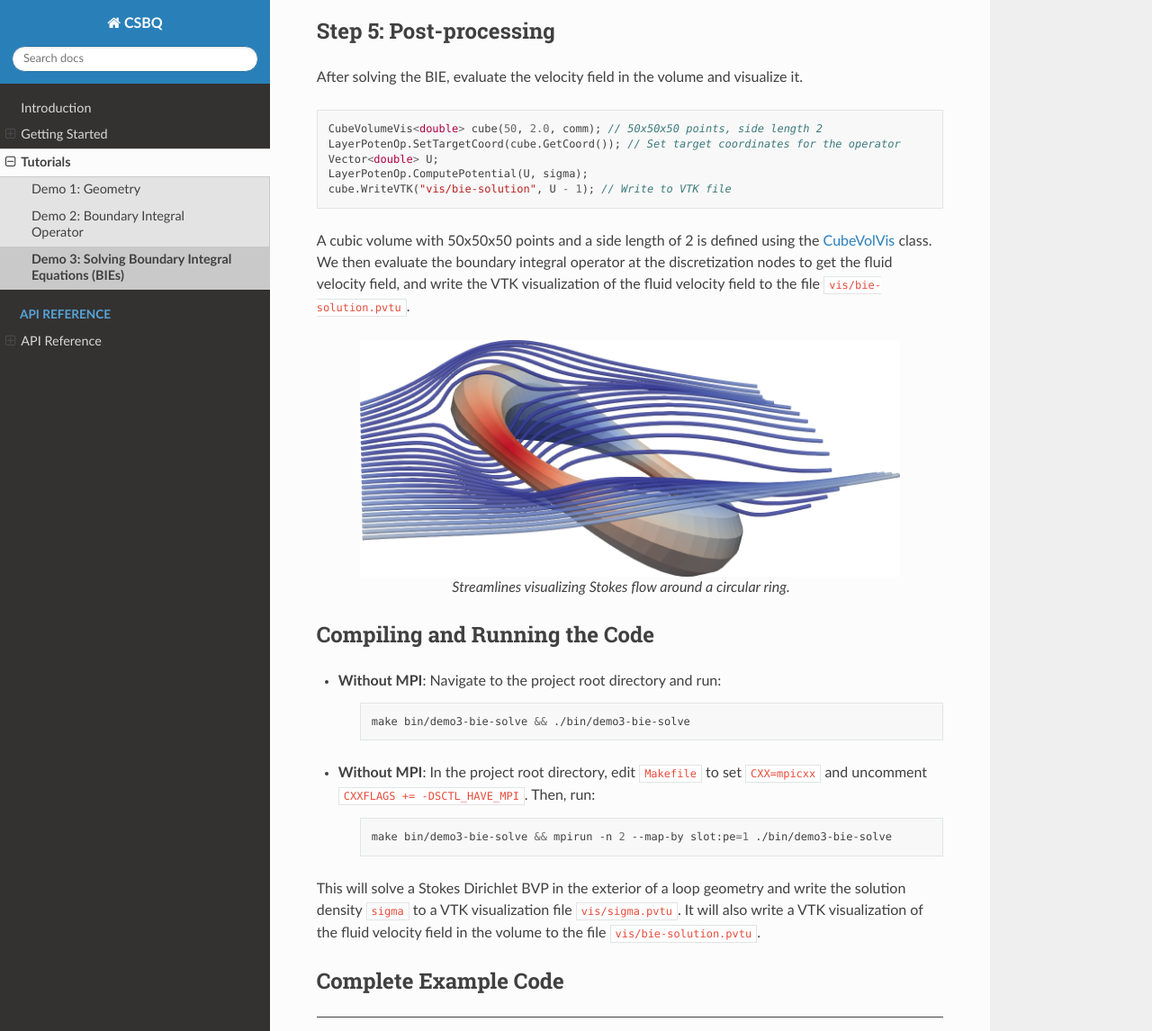
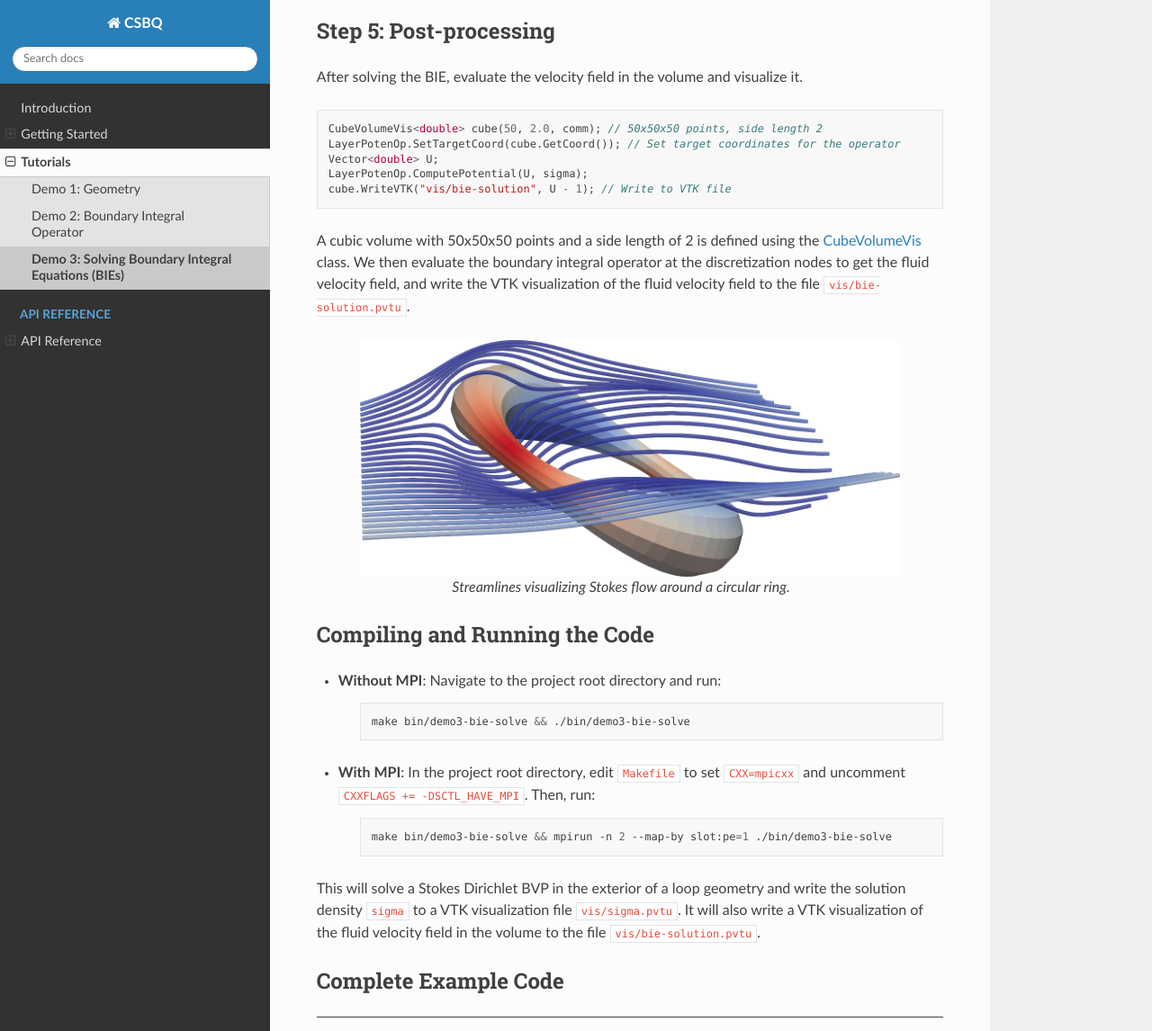
Before and after one commit to dmalhotra/CSBQ, a Sphinx documentation site: the page built from doc/tutorial/demo3.rst, in a window 1280 px wide and 1400 px high, scrolled down 2967 px, cut to the strip 0-1146 px from the top of the window. Shown: the whole strip at 90% size. Built offline with Sphinx 7.4.7 and the Read the Docs theme 3.1.0, drawn with Linux system fonts in a browser that asks for light colours.

Commit message:
Fix doc, update SCTL

```diff
--- a/doc/tutorial/demo2.rst
+++ b/doc/tutorial/demo2.rst
@@ -90,7 +90,7 @@ Compiling and Running the Code
 
       make bin/demo2-bio && ./bin/demo2-bio
 
-- **Without MPI**: In the project root directory, edit ``Makefile`` to set ``CXX=mpicxx`` and
+- **With MPI**: In the project root directory, edit ``Makefile`` to set ``CXX=mpicxx`` and
   uncomment ``CXXFLAGS += -DSCTL_HAVE_MPI``. Then, run:
 
    .. code-block:: bash
--- a/doc/tutorial/demo3.rst
+++ b/doc/tutorial/demo3.rst
@@ -169,7 +169,7 @@ After solving the BIE, evaluate the velocity field in the volume and visualize i
    LayerPotenOp.ComputePotential(U, sigma);
    cube.WriteVTK("vis/bie-solution", U - 1); // Write to VTK file
 
-A cubic volume with 50x50x50 points and a side length of 2 is defined using the :ref:`CubeVolVis <utils_hpp>` class.
+A cubic volume with 50x50x50 points and a side length of 2 is defined using the :ref:`CubeVolumeVis <utils_hpp>` class.
 We then evaluate the boundary integral operator at the discretization nodes to get the fluid velocity field,
 and write the VTK visualization of the fluid velocity field to the file ``vis/bie-solution.pvtu``.
 
@@ -191,7 +191,7 @@ Compiling and Running the Code
 
       make bin/demo3-bie-solve && ./bin/demo3-bie-solve
 
-- **Without MPI**: In the project root directory, edit ``Makefile`` to set ``CXX=mpicxx`` and
+- **With MPI**: In the project root directory, edit ``Makefile`` to set ``CXX=mpicxx`` and
   uncomment ``CXXFLAGS += -DSCTL_HAVE_MPI``. Then, run:
 
    .. code-block:: bash
```
Also changed, not shown: 1 other file.
